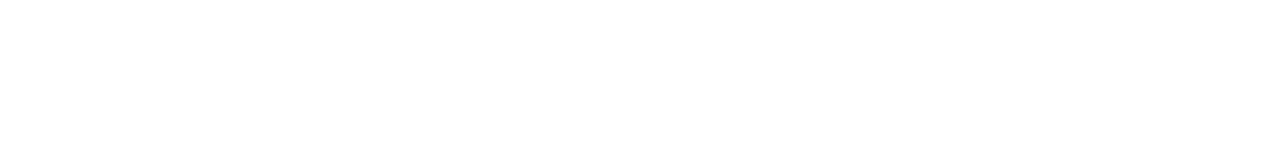
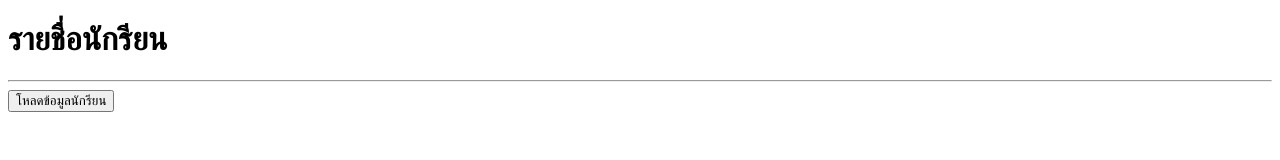
Before and after one commit to pilaslak25459/test-my-project-01, a website: page public/index.html in a window 1280 px wide. Drawn offline with Linux system fonts and the light colour scheme.

Commit message:
ครั้งที่3

```diff
--- a/index.js
+++ b/index.js
@@ -3,7 +3,7 @@
 const app =expree();
 
 app.use(expree.json());
-
+app.use(expree.static("public"));
 app.get("/students",(rep, res)=>{
     res.json([
         {id:1, name: "Golf"}
--- a/package.json
+++ b/package.json
@@ -4,6 +4,7 @@
   "description": "นางสาวพิลาสลักษณ์ ผอมจีน เลขที่ 6 สาขาวิชาเทคโนโลยีสารสนเทศ",
   "main": "index.js",
   "scripts": {
+    "start": "node index.js",
     "test": "echo \"Error: no test specified\" && exit 1"
   },
   "repository": {
--- a/public/index.html
+++ b/public/index.html
@@ -3,9 +3,30 @@
 <head>
     <meta charset="UTF-8">
     <meta name="viewport" content="width=device-width, initial-scale=1.0">
-    <title>Document</title>
+    <title>Students</title>
 </head>
 <body>
+    <h1>รายชื่อนักรียน</h1>
+    <hr>
 
+    <button onblur="loadStudents()">โหลดข้อมูลนักรียน</button>
+    <ul id="students"></ul>
+
+    <script>
+        async function loadStudents() {
+            const response = await fetch("/students");
+            const students = document.getElementById("students")
+
+
+            list.innerHTML ="";
+
+            students.forEach(students => {
+                list.innerHTML += `
+            <li>${students.id} - ${students.name}</li>
+            `;
+
+            });
+        }
+    </script>
 </body>
 </html>
```
